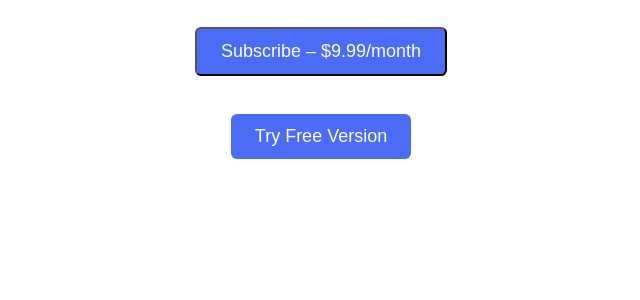
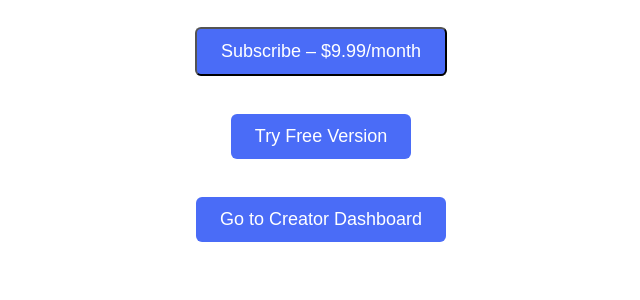
Before and after one commit to ladawna2884-code/aiassistantpros, a Flask app: page / in a window 1280 px wide. Shown: the part 163-463 px from the top of the page, without its empty margins (319-959 px from the left). Run offline with Flask 3, Linux system fonts and the light colour scheme.

Commit message:
Added dashboard link to home page

```diff
--- a/templates/home.html
+++ b/templates/home.html
@@ -46,6 +46,8 @@
     <br>
 
     <a class="button" href="/caption">Try Free Version</a>
+<br><br>
 
+<a class="button" href="/dashboard">Go to Creator Dashboard</a>
 </body>
 </html>
```
